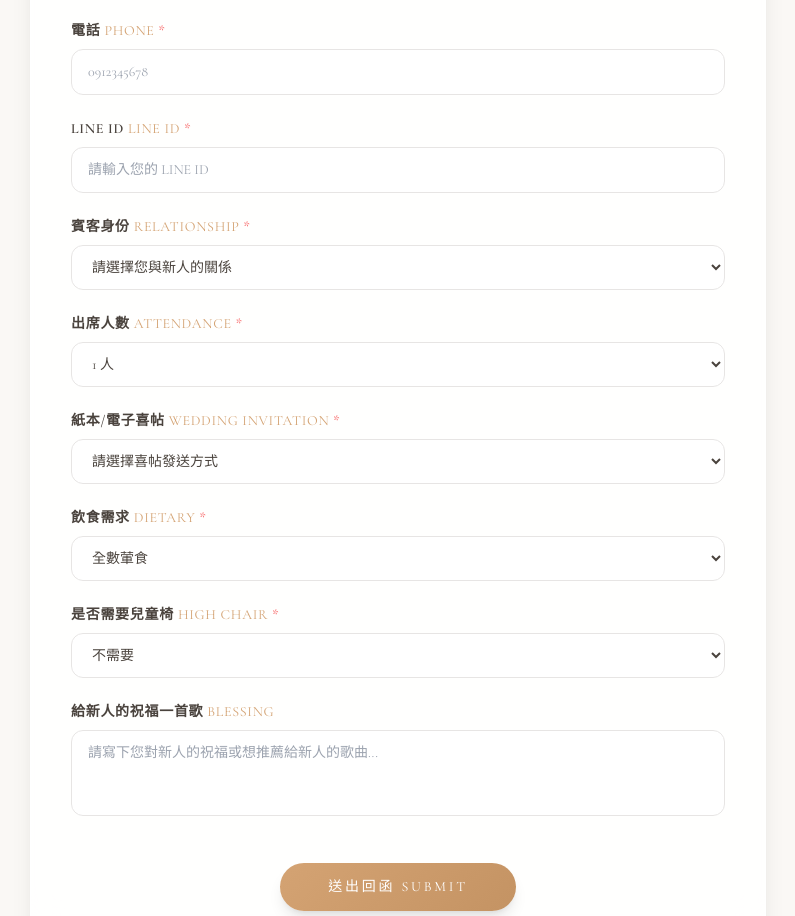
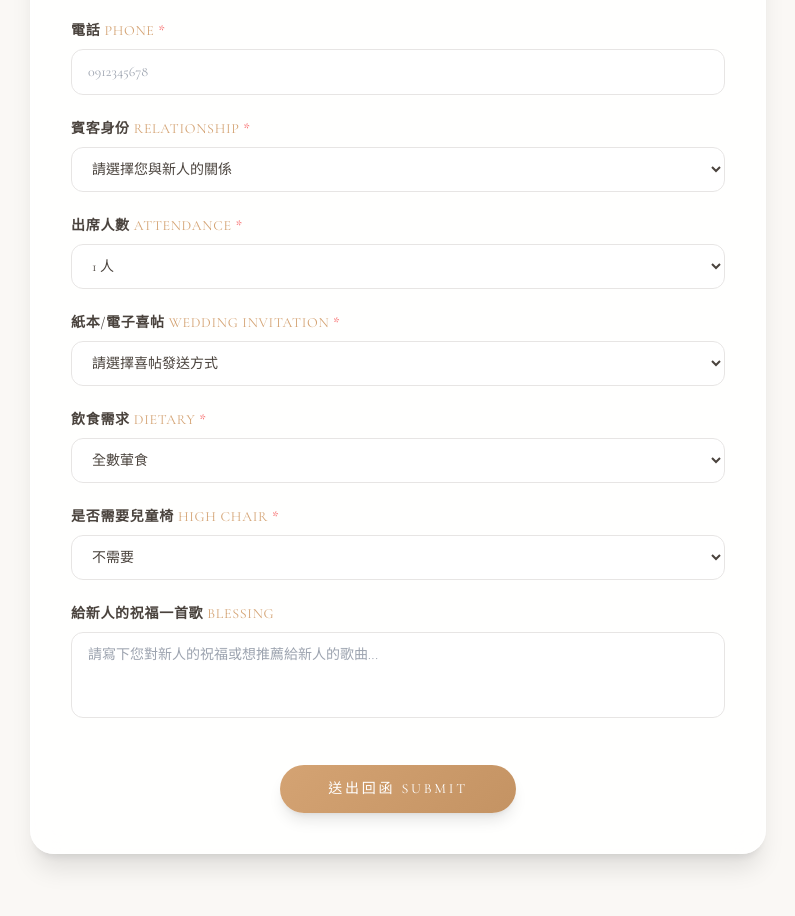
Before and after one commit to Szuchi800915/wedding1122v1, a plain HTML site: page index.html in a window 1280 px wide. Shown: the part 2833-3749 px from the top of the page, without its empty margins (242-1037 px from the left). Drawn offline with nearby package versions, Linux system fonts and the light colour scheme.

Commit message:
Update index0822.html

```diff
--- a/index.html
+++ b/index.html
@@ -366,15 +366,7 @@
                     <input type="tel" name="entry.170897107" required placeholder="0912345678" class="w-full px-4 py-3 rounded-xl bg-white/80 border border-stone-200 focus:outline-none focus:ring-2 focus:ring-morandi-gold/50 text-sm transition-all">
                 </div>
 
-                <!-- 3. LINE ID -->
-                <div>
-                    <label class="block text-xs md:text-sm font-semibold tracking-wider text-morandi-textDark mb-2">
-                        LINE ID <span class="font-cormorant text-morandi-gold uppercase font-normal">LINE ID</span> <span class="text-red-400">*</span>
-                    </label>
-                    <input type="text" name="entry.406505305" required placeholder="請輸入您的 LINE ID" class="w-full px-4 py-3 rounded-xl bg-white/80 border border-stone-200 focus:outline-none focus:ring-2 focus:ring-morandi-gold/50 text-sm transition-all">
-                </div>
-
-                <!-- 4. 賓客身份 RELATIONSHIP -->
+                <!-- 3. 賓客身份 RELATIONSHIP -->
                 <div>
                     <label class="block text-xs md:text-sm font-semibold tracking-wider text-morandi-textDark mb-2">
                         賓客身份 <span class="font-cormorant text-morandi-gold uppercase font-normal">RELATIONSHIP</span> <span class="text-red-400">*</span>
@@ -401,6 +393,7 @@
                         <option value="2">2 人</option>
                         <option value="3">3 人</option>
                         <option value="4">4 人</option>
+                        <option value="5">5 人</option>
                         <option value="0">無法出席 (線上祝福)</option>
                     </select>
                 </div>
```
